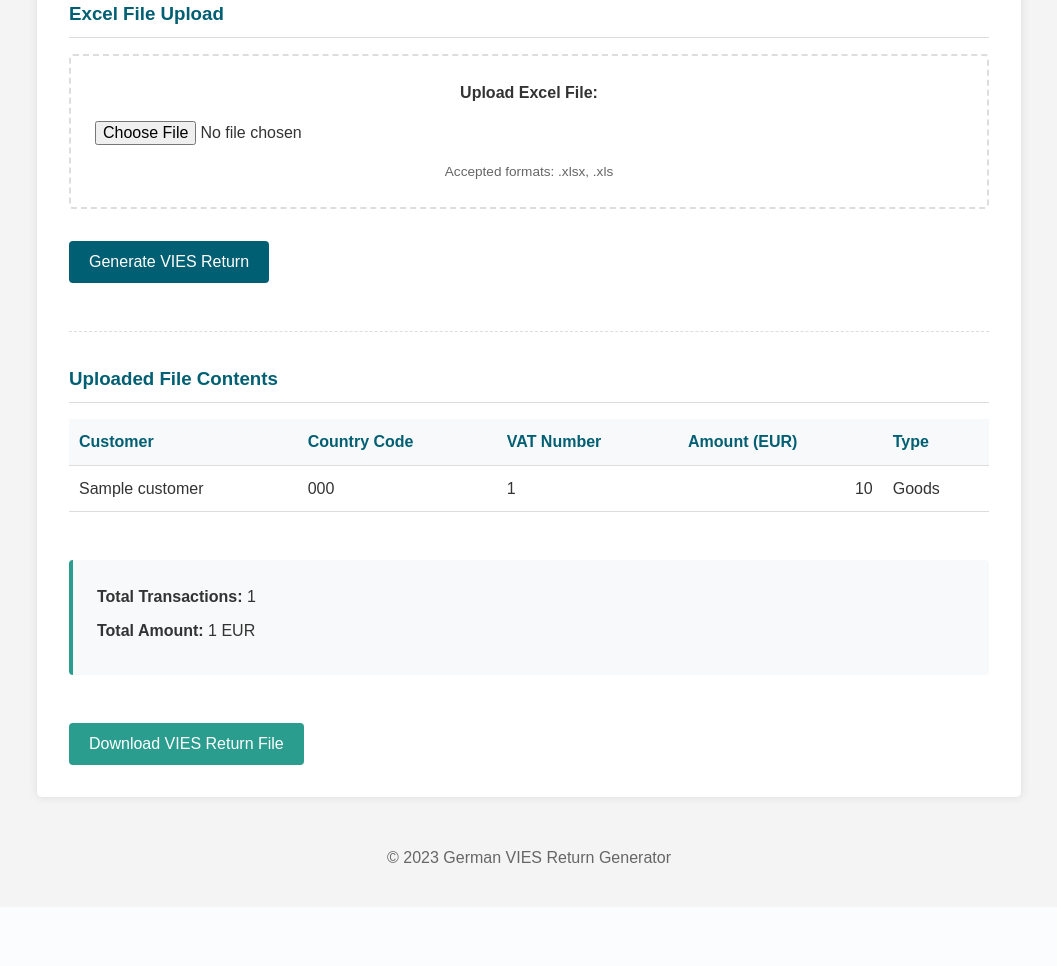
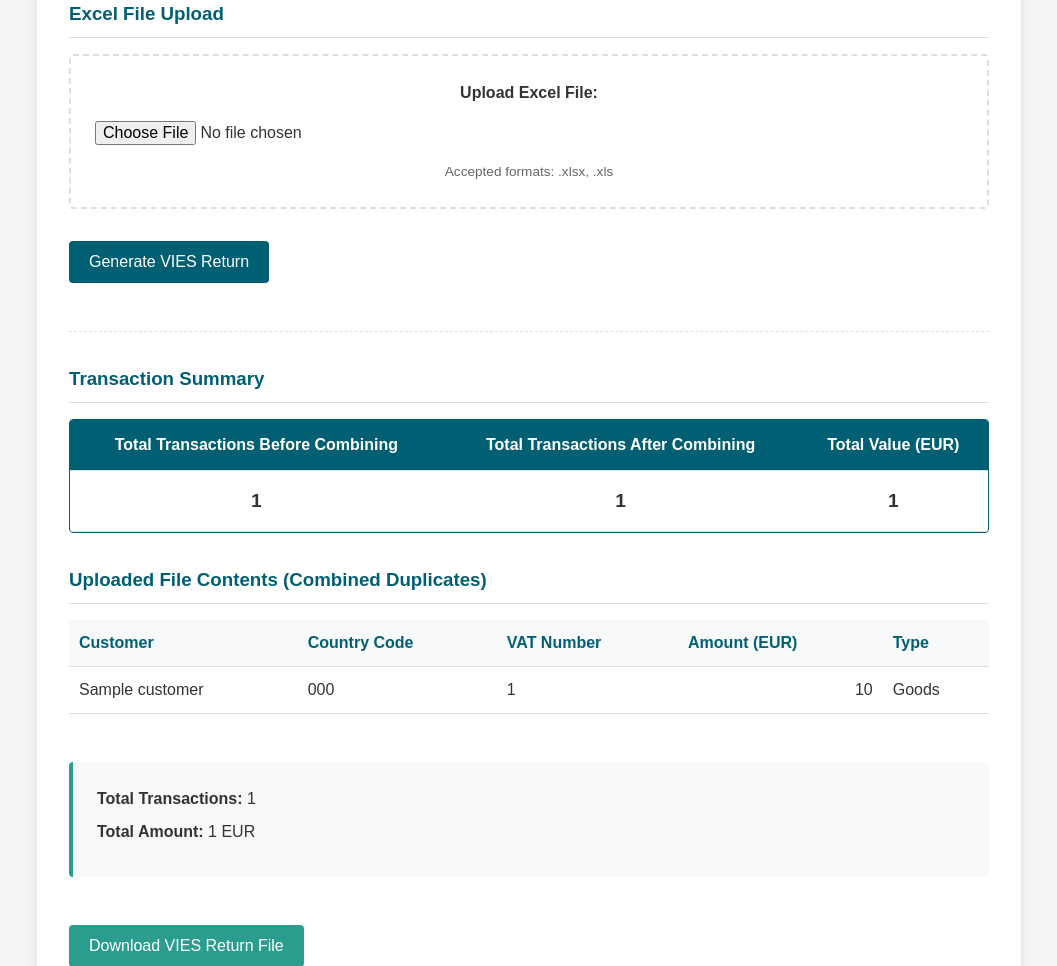
Before and after one commit to rahulbala1799/VIES, a Flask app: template templates/index.html in a window 1280 px wide. Shown: the part 564-1530 px from the top of the page, without its empty margins (111-1168 px from the left). Before the commit the page ends 1427 px from the top, so only its background shows below. Run offline with Flask 2, Linux system fonts and the light colour scheme; the template is opened without the code that fills it: most values are stand-ins (such as "Sample title", 1, 10 or a date in 2020).

Commit message:
Add feature to combine duplicate transactions with same VAT ID and display summary statistics

```diff
--- a/app.py
+++ b/app.py
@@ -8,6 +8,7 @@ from vies_generator.generator import VIESGenerator
 from vies_generator.excel_processor import ExcelProcessor
 import pandas as pd
 import traceback
+from collections import defaultdict
 
 # Load environment variables
 load_dotenv()
@@ -19,6 +20,46 @@ app.config['MAX_CONTENT_LENGTH'] = 16 * 1024 * 1024  # Max file size: 16MB
 
 # Session storage for uploaded data
 UPLOADS = {}
+
+def combine_duplicate_transactions(transactions):
+    """
+    Combine transactions with the same VAT ID and transaction type.
+
+    Args:
+        transactions (list): List of transaction dictionaries
+
+    Returns:
+        tuple: (original_transactions, combined_transactions)
+    """
+    # Store original transactions
+    original_transactions = transactions.copy()
+
+    # Create a dictionary to group transactions by VAT ID and type
+    grouped = defaultdict(list)
+
+    for transaction in transactions:
+        # Create a key based on VAT ID and transaction type
+        key = (transaction['country_code'], transaction['vat_number'], transaction['transaction_type'])
+        grouped[key].append(transaction)
+
+    # Combine transactions in each group
+    combined_transactions = []
+    for key, group in grouped.items():
+        if len(group) > 1:
+            # Combine transactions
+            combined = {
+                'country_code': key[0],
+                'vat_number': key[1],
+                'transaction_type': key[2],
+                'amount': sum(t['amount'] for t in group),
+                'customer': ', '.join(set(t['customer'] for t in group if t.get('customer'))) or group[0].get('customer', '')
+            }
+            combined_transactions.append(combined)
+        else:
+            # Just add the single transaction
+            combined_transactions.append(group[0])
+
+    return original_transactions, combined_transactions
 
 @app.route('/')
 def index():
@@ -180,6 +221,27 @@ def upload_excel():
                 flash('No valid transactions found in the Excel file. Please check your data format.', 'error')
                 return redirect(url_for('index'))
 
+            # Combine duplicate transactions
+            original_transactions, combined_transactions = combine_duplicate_transactions(generator.transactions)
+
+            # Save the original transaction count
+            original_count = len(original_transactions)
+            combined_count = len(combined_transactions)
+
+            # Replace transactions with the combined ones
+            generator.transactions = []  # Clear existing transactions
+            for transaction in combined_transactions:
+                # Add back to generator using the proper method
+                generator.add_transaction(
+                    transaction['country_code'],
+                    transaction['vat_number'],
+                    transaction['amount'],
+                    transaction['transaction_type']
+                )
+                # Add the customer field back (not part of add_transaction method)
+                if 'customer' in transaction:
+                    generator.transactions[-1]['customer'] = transaction['customer']
+
             # Store in session for later generation
             session_id = str(uuid.uuid4())
             UPLOADS[session_id] = generator
@@ -187,13 +249,15 @@ def upload_excel():
             # Calculate total amount
             total_amount = sum(transaction['amount'] for transaction in generator.transactions)
 
-            flash(f'Successfully processed {len(generator.transactions)} transactions from the Excel file.', 'success')
+            flash(f'Successfully processed {original_count} transactions from the Excel file.', 'success')
 
             return render_template(
                 'index.html',
                 transactions=generator.transactions,
                 total_amount=f"{total_amount:.2f}",
-                session_id=session_id
+                session_id=session_id,
+                original_count=original_count,
+                combined_count=combined_count
             )
 
         except Exception as e:
--- a/static/css/style.css
+++ b/static/css/style.css
@@ -321,3 +321,30 @@ footer {
     padding: 1rem 0;
     color: #666;
 }
+
+.summary-table {
+    overflow-x: auto;
+    margin-bottom: 2rem;
+    border: 1px solid #005f73;
+    border-radius: 4px;
+}
+
+.summary-table table {
+    width: 100%;
+    border-collapse: collapse;
+    margin-bottom: 0;
+}
+
+.summary-table th {
+    background-color: #005f73;
+    color: white;
+    text-align: center;
+    padding: 12px;
+}
+
+.summary-table td {
+    text-align: center;
+    font-weight: bold;
+    font-size: 1.2rem;
+    padding: 15px 10px;
+}
--- a/templates/index.html
+++ b/templates/index.html
@@ -53,7 +53,29 @@
 
                 {% if transactions %}
                 <div class="results-section">
-                    <h3>Uploaded File Contents</h3>
+                    {% if original_count and combined_count %}
+                    <h3>Transaction Summary</h3>
+                    <div class="summary-table">
+                        <table>
+                            <thead>
+                                <tr>
+                                    <th>Total Transactions Before Combining</th>
+                                    <th>Total Transactions After Combining</th>
+                                    <th>Total Value (EUR)</th>
+                                </tr>
+                            </thead>
+                            <tbody>
+                                <tr>
+                                    <td>{{ original_count }}</td>
+                                    <td>{{ combined_count }}</td>
+                                    <td>{{ total_amount }}</td>
+                                </tr>
+                            </tbody>
+                        </table>
+                    </div>
+                    {% endif %}
+
+                    <h3>Uploaded File Contents (Combined Duplicates)</h3>
                     <div class="transaction-table">
                         <table>
                             <thead>
```
